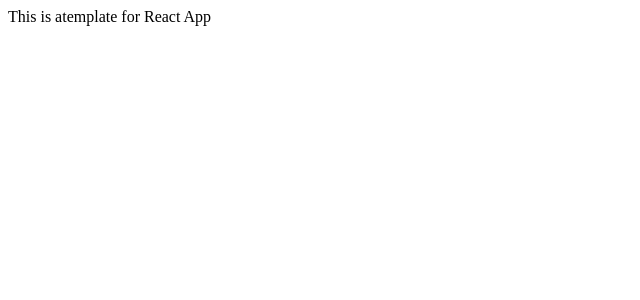
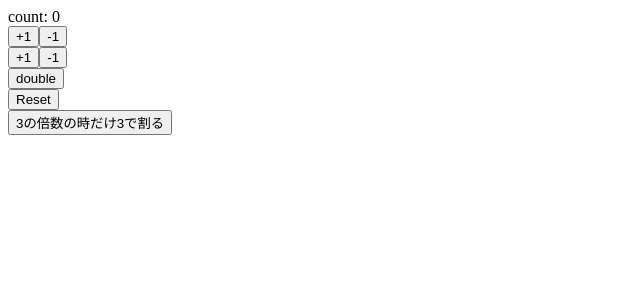
Before and after one commit to zuuumiii/react-hooks-101, a React (Create React App) app: page / in a window 1280 px wide. Shown: the top 300 px of the page, without its empty margins (0-640 px from the left). Built offline with nearby package versions, Linux system fonts and the light colour scheme.

Commit message:
hook with useState

```diff
--- a/src/App.js
+++ b/src/App.js
@@ -1,7 +1,40 @@
-import React from "react";
+import React, { useState } from "react";
 
 const App = () => {
-  return <div>This is atemplate for React App</div>;
+  const [count, setCount] = useState(0);
+
+  const increment = () => setCount(count + 1);
+  const decrement = () => setCount(count - 1);
+
+  const increment2 = () => setCount((previousCount) => previousCount + 1);
+  const decrement2 = () => setCount((previousCount) => previousCount - 1);
+  const reset = () => setCount(0);
+  const double = () => setCount(count * 2);
+  const triple = () => {
+    if (count % 3 === 0) setCount(count / 3);
+  };
+
+  return (
+    <>
+      <div>count: {count}</div>
+      <div>
+        <button onClick={increment}>+1</button>
+        <button onClick={decrement}>-1</button>
+      </div>
+      <div>
+        <button onClick={increment2}>+1</button>
+        <button onClick={decrement2}>-1</button>
+      </div>
+      <div>
+        <button onClick={double}>double</button>
+      </div>
+      <div>
+        <button onClick={reset}>Reset</button>
+      </div>
+      <div>
+        <button onClick={triple}>3の倍数の時だけ3で割る</button>
+      </div>
+    </>
+  );
 };
-
 export default App;
```
